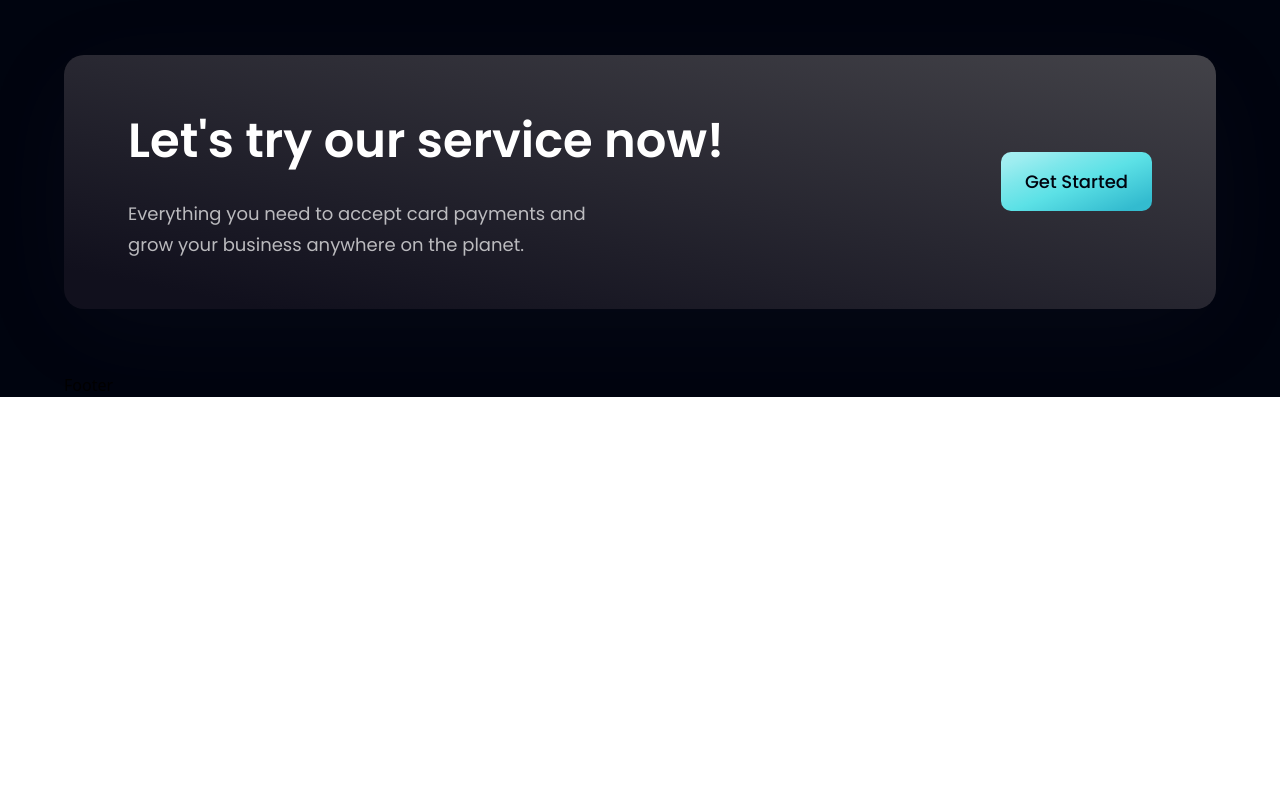
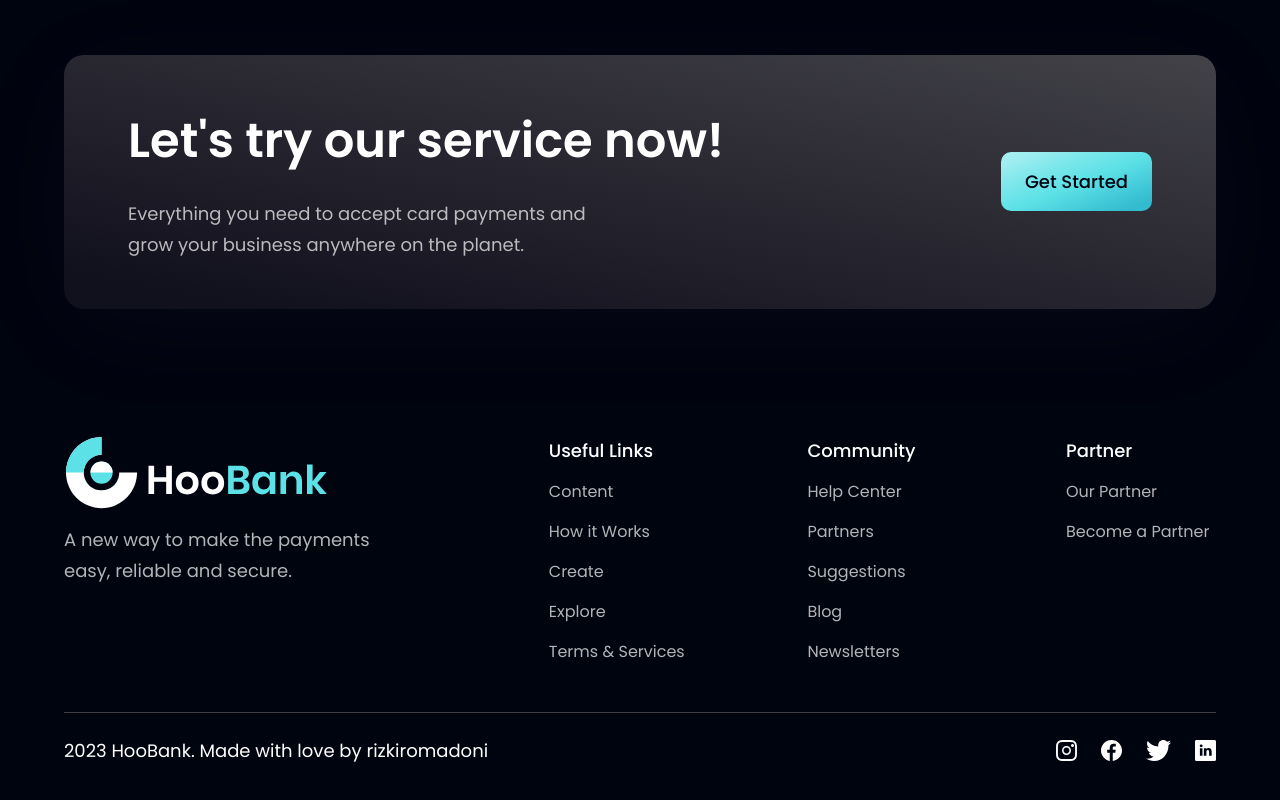
Before and after one commit to rizkiromadoni/bank-modern-app, a React (Vite) app: page / in a window 1280 px wide. Shown: the part 4089-4889 px from the top of the page. Before the commit the page ends 4486 px from the top, so only its background shows below. Built offline with nearby package versions, Linux system fonts and the light colour scheme.

Commit message:
footer component

```diff
--- a/src/components/Footer.jsx
+++ b/src/components/Footer.jsx
@@ -1,8 +1,43 @@
-import React from 'react'
+import style from "../style"
+import { logo } from "../assets"
+import { footerLinks, socialMedia } from "../constants"
 
 const Footer = () => {
   return (
-    <div>Footer</div>
+    <section className={`${style.flexCenter} ${style.paddingY} flex-col`}>
+      <div className={`${style.flexStart} md:flex-row flex-col mb-8 w-full`}>
+        <div className="flex-1 flex flex-col justify-start mr-10">
+          <img src={logo} alt="logo" className="w-[266px] h-[72px] object-contain"/>
+          <p className={`${style.paragraph} mt-4 max-w-[310px]`}>A new way to make the payments easy, reliable and secure.</p>
+        </div>
+
+        <div className="flex-[1.5] w-full flex flex-row justify-between flex-wrap md:mt-0 mt-10">
+          {
+            footerLinks.map((footerLink) => (
+              <div key={footerLink.key} className="flex flex-col ss:my-0 my-4 min-w-[150px]">
+                <h4 className="font-poppins font-medium text-[18px] leading-[27px] text-white">{footerLink.title}</h4>
+                <ul className="list-none mt-4">
+                  {footerLink.links.map((link, index) => (
+                    <li key={link.name} className={`font-poppins font-normal text-[16px] leading-[24px] text-dimWhite hover:text-secondary cursor-pointer mb-4`}>
+                      {link.name}
+                    </li>
+                  ))}
+                </ul>
+              </div>
+            ))
+          }
+        </div>
+      </div>
+
+      <div className="w-full flex justify-between items-center md:flex-row flex-col pt-6 border-t-[1px] border-t-[#3f3e45]">
+        <p className="font-poppins font-normal text-center text-[18px] leading-[27px] text-white">2023 HooBank. Made with love by rizkiromadoni</p>
+        <div className="flex flex-row md:mt-0 mt-6">
+          {socialMedia.map((social, index) => (
+            <img id={social.id} src={social.icon} alt={social.id} className={`w-[21x] h-[21px] object-contain cursor-pointer ${index !== socialMedia.length - 1 ? 'mr-6' : 'mr-0'}`}/>
+          ))}
+        </div>
+      </div>
+    </section>
   )
 }
 
```
